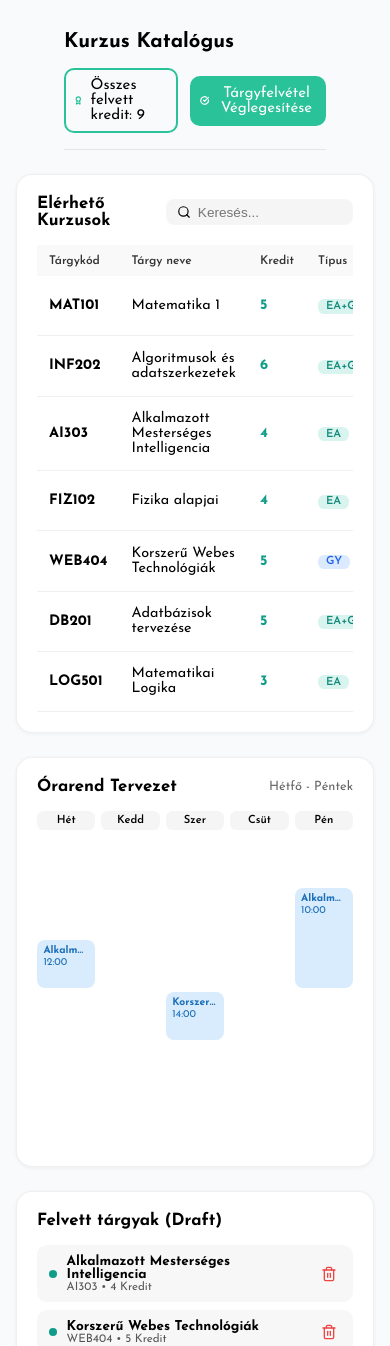
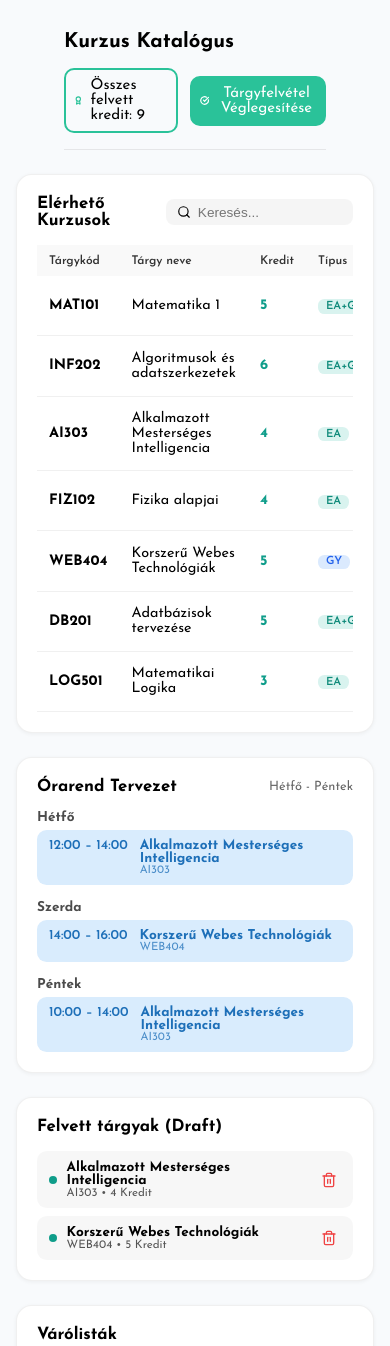
Before and after one commit to Dlevy004/neptun-plus-frontend, a React (Vite) app in the folder frontend/: page /courses in a window 390 px wide. Shown: the top 1346 px of the page. Built offline with nearby package versions, Linux system fonts and the light colour scheme.

Commit message:
feat: made a more responsive layout for schedule planner

```diff
--- a/frontend/src/components/schedule/SchedulePlanner.css
+++ b/frontend/src/components/schedule/SchedulePlanner.css
@@ -46,3 +46,38 @@
 .planner-event--orange { background: #fdefc3; color: #c2610c; }
 .planner-event--green  { background: #d5f5dc; color: #15803d; }
 .planner-event--blue   { background: #d9ecfd; color: #1d6fb8; }
+
+/*Mobile view*/
+.planner-agenda { display: none; }
+
+.agenda-day + .agenda-day { margin-top: 1rem; }
+
+.agenda-day h3 {
+    margin-bottom: 0.4rem;
+    font-size: 0.85rem;
+    opacity: 0.7;
+}
+
+.agenda-day ul {
+    display: flex;
+    flex-direction: column;
+    gap: 0.4rem;
+}
+
+.agenda-event {
+    display: grid;
+    grid-template-columns: auto 1fr;
+    column-gap: 0.75rem;
+    align-items: baseline;
+    padding: 0.55rem 0.75rem;
+    border-radius: 0.6rem;
+    font-size: 0.85rem;
+}
+
+.agenda-time { font-weight: 600; white-space: nowrap; }
+.agenda-event small { grid-column: 2; opacity: 0.75; }
+
+@media (max-width: 570px) {
+    .planner-grid { display: none; }
+    .planner-agenda { display: block; }
+}
--- a/frontend/src/components/schedule/SchedulePlanner.jsx
+++ b/frontend/src/components/schedule/SchedulePlanner.jsx
@@ -46,6 +46,33 @@ function SchedulePlanner({ courses, compact = false }) {
           </div>
         ))}
       </div>
+
+      <div className='planner-agenda'>
+        {FULL_DAYS.map((day, i) => {
+          const dayEvents = events
+            .filter((e) => e.day === i)
+            .sort((a, b) => a.start - b.start)
+
+          if (dayEvents.length === 0) return null
+
+          return (
+            <section key={day} className='agenda-day'>
+              <h3>{day}</h3>
+              <ul>
+                {dayEvents.map((e) => (
+                  <li key={`${e.code}-${e.day}-${e.start}`} className={`agenda-event planner-event--${e.color}`}>
+                    <span className='agenda-time'>{e.start}:00 – {e.start + e.duration}:00</span>
+                    <strong>{e.name}</strong>
+                    <small>{e.code}</small>
+                  </li>
+                ))}
+              </ul>
+            </section>
+          )
+        })}
+
+        {events.length === 0 && <p className='list-empty'>Még nincs felvett órád.</p>}
+      </div>
     </div>
   )
 }
```
